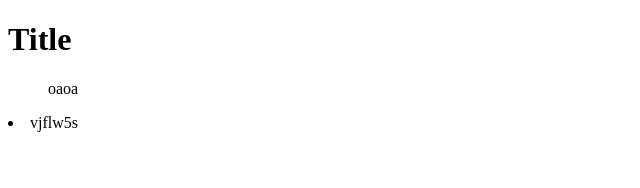
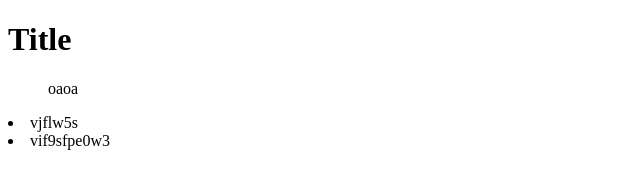
Before and after one commit to Naathie/my-project, a plain HTML site: page index.html in a window 1280 px wide. Shown: the whole page, without its empty margins (0-640 px from the left). Drawn offline with Linux system fonts and the light colour scheme.

Commit message:
added 3.0

```diff
--- a/index.html
+++ b/index.html
@@ -9,5 +9,6 @@
   <h1>Title</h1>
   <ul>oaoa</ul>
   <li>vjflw5s</li>
+  <li>vif9sfpe0w3</li>
 </body>
 </html>
```
